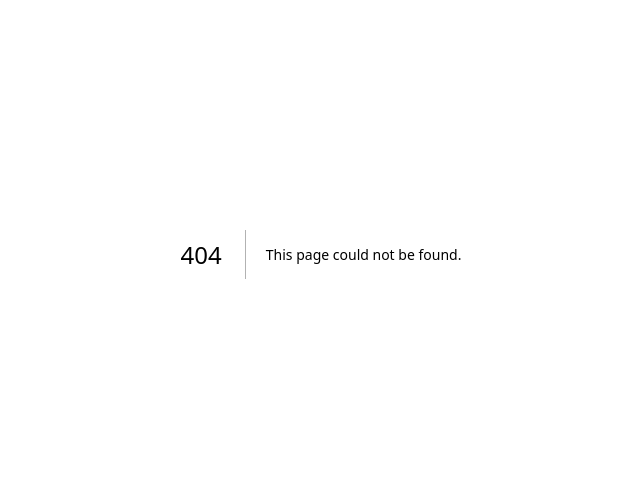
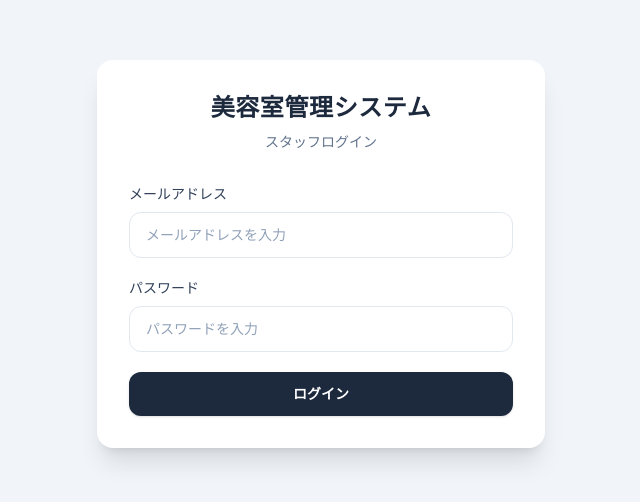
Before and after one commit to na-kroom/salon-reservation-system, a Next.js app: page /login in a window 1280 px wide. Before the commit this address had no page. Shown: the part 146-648 px from the top of the page, without its empty margins (319-959 px from the left). Built offline with nearby package versions, Linux system fonts and the light colour scheme.

Commit message:
Add login page UI

```diff
--- /dev/null
+++ b/app/login/page.tsx
@@ -0,0 +1,49 @@
+"use client";
+
+export default function LoginPage() {
+  return (
+    <main className="flex min-h-screen items-center justify-center bg-slate-100 px-4">
+      <div className="w-full max-w-md rounded-2xl bg-white p-8 shadow-xl">
+        <div className="mb-8 text-center">
+          <h1 className="text-2xl font-bold tracking-wide text-slate-800">
+            美容室管理システム
+          </h1>
+          <p className="mt-2 text-sm text-slate-500">
+            スタッフログイン
+          </p>
+        </div>
+
+        <div className="space-y-5">
+          <div>
+            <label className="mb-2 block text-sm font-medium text-slate-700">
+              メールアドレス
+            </label>
+            <input
+              type="email"
+              placeholder="メールアドレスを入力"
+              className="w-full rounded-xl border border-slate-200 bg-white px-4 py-3 text-sm text-slate-800 outline-none transition placeholder:text-slate-400 focus:border-blue-500 focus:ring-2 focus:ring-blue-100"
+            />
+          </div>
+
+          <div>
+            <label className="mb-2 block text-sm font-medium text-slate-700">
+              パスワード
+            </label>
+            <input
+              type="password"
+              placeholder="パスワードを入力"
+              className="w-full rounded-xl border border-slate-200 bg-white px-4 py-3 text-sm text-slate-800 outline-none transition placeholder:text-slate-400 focus:border-blue-500 focus:ring-2 focus:ring-blue-100"
+            />
+          </div>
+
+          <button
+            type="button"
+            className="w-full rounded-xl bg-slate-800 px-5 py-3 text-sm font-semibold text-white shadow-sm transition hover:bg-slate-900"
+          >
+            ログイン
+          </button>
+        </div>
+      </div>
+    </main>
+  );
+}
```
